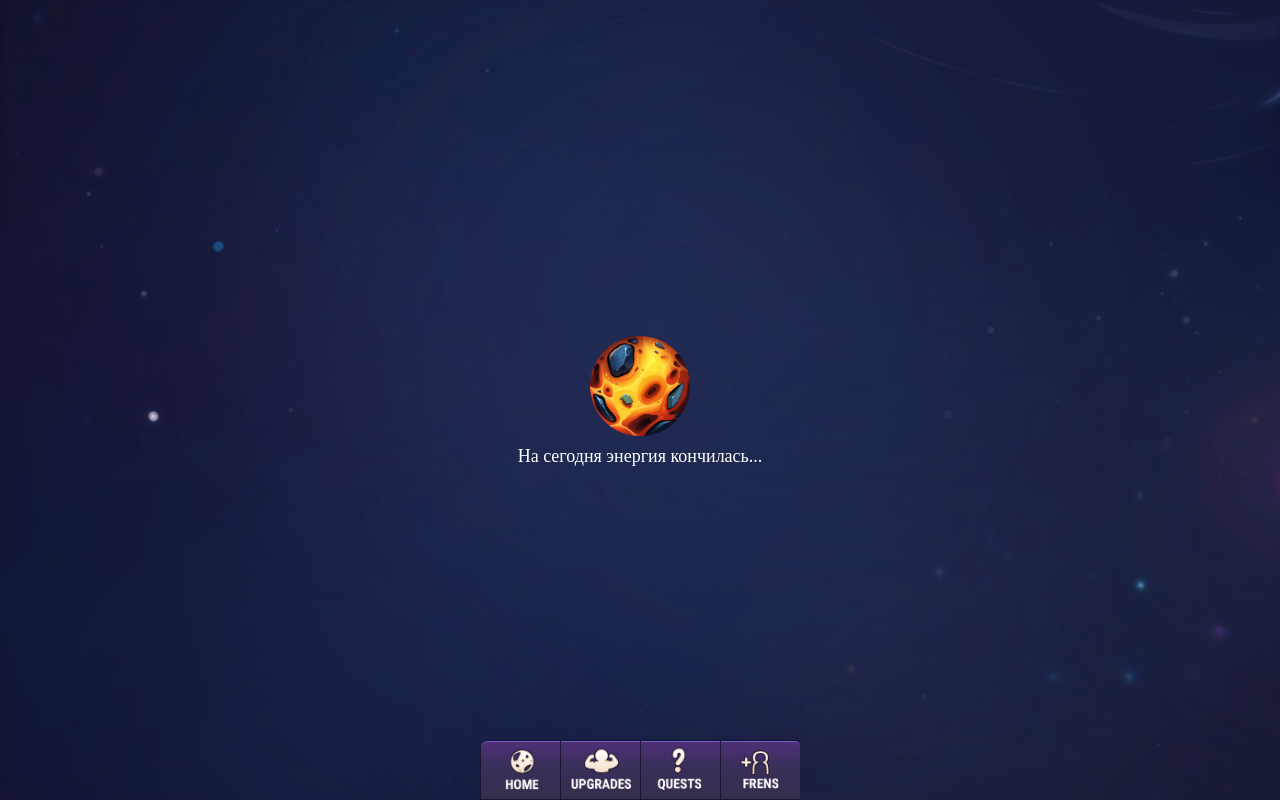
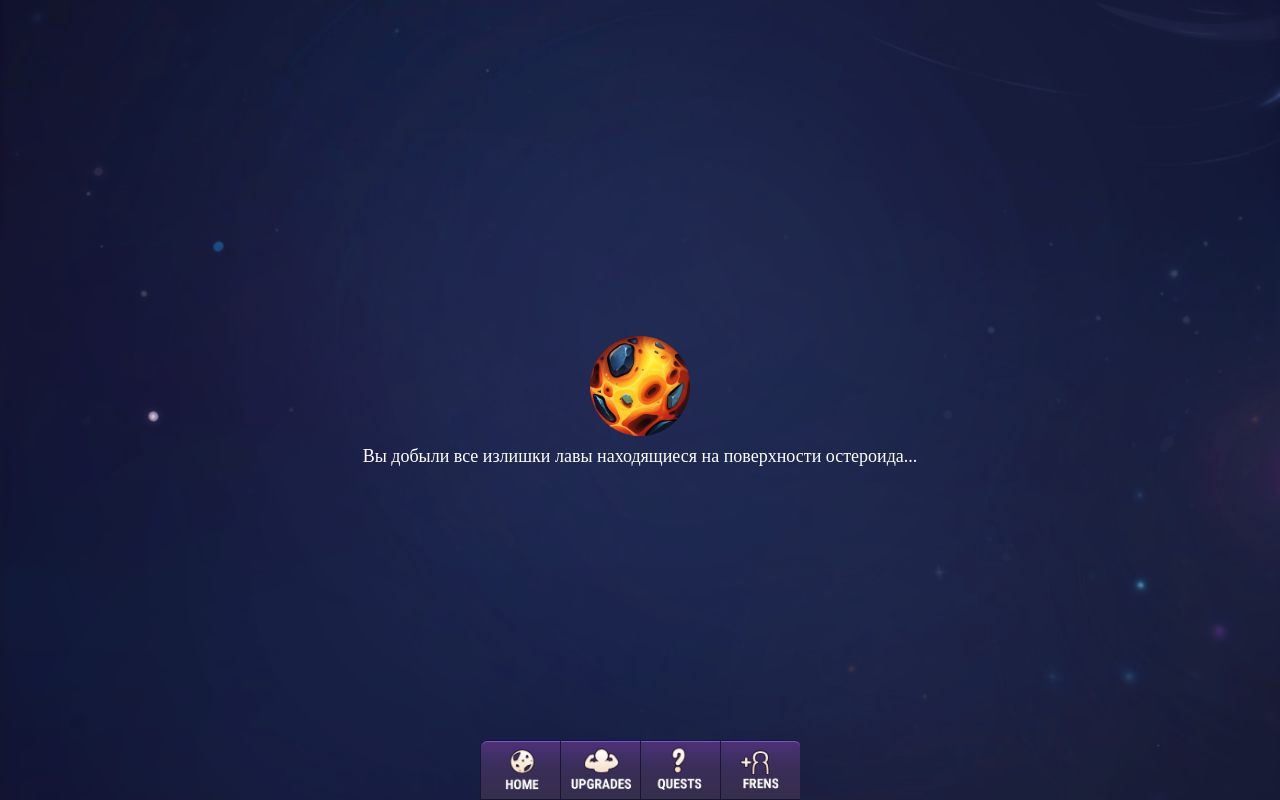
Before and after one commit to Venomiconio123/123455, a plain HTML site: page limit.html in a window 1280 px wide. Drawn offline with Linux system fonts and the light colour scheme.

Commit message:
Update limit.html

```diff
--- a/limit.html
+++ b/limit.html
@@ -20,7 +20,7 @@
     <!-- Вставляем изображение -->
     <img src="1.png" alt="Your Image">
     <!-- Текст под изображением -->
-    <p>На сегодня энергия кончилась...</p>
+    <p>Вы добыли все излишки лавы находящиеся на поверхности остероида...</p>
 </div>
 
 
```
